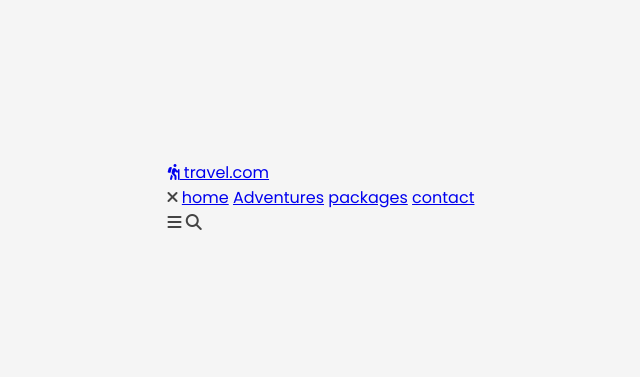
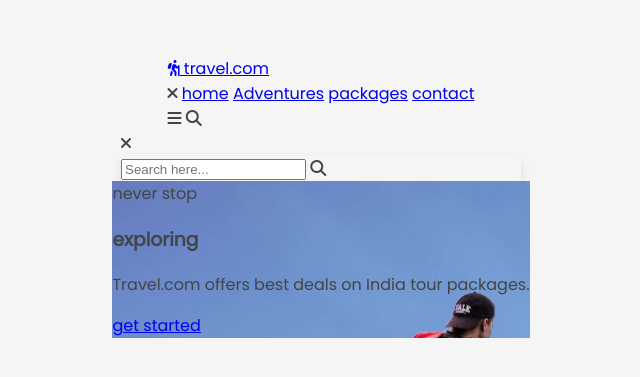
Before and after one commit to zawarom/Frontend-Basics, a plain HTML site: page TravelTour/index.html in a window 1280 px wide. Shown: the part 203-580 px from the top of the page, without its empty margins (319-959 px from the left). Drawn offline with nearby package versions, Linux system fonts and the light colour scheme; files that its build step writes are made by us from their sources.

Commit message:
home section

```diff
--- a/TravelTour/index.html
+++ b/TravelTour/index.html
@@ -26,4 +26,28 @@
 
         </div>
     </header>
+    <!-- HTML Updated -->
+    <div class="search-form">
+        <div id="close-search" class="fas fa-times"></div>
+        <form action="">
+            <input type="search" name="" placeholder="Search here..." id="search-box">
+            <label for="search-box" class="fas fa-search"></label>
+        </form>
+    </div>
+
+
+    <section class="home" id="home">
+
+        <div class="wrapper">
+
+                <div class="box" style="background: url(images/home1.jpg) no-repeat;">
+                <div class="content">
+                    <span>never stop</span>
+                    <h3>exploring</h3>
+                    <p>Travel.com offers best deals on India tour packages.</p>
+                    <a href="#category" class="btn">get started</a>
+                </div>
+                </div>
+        </div>
+    </section>
 </body>
```
